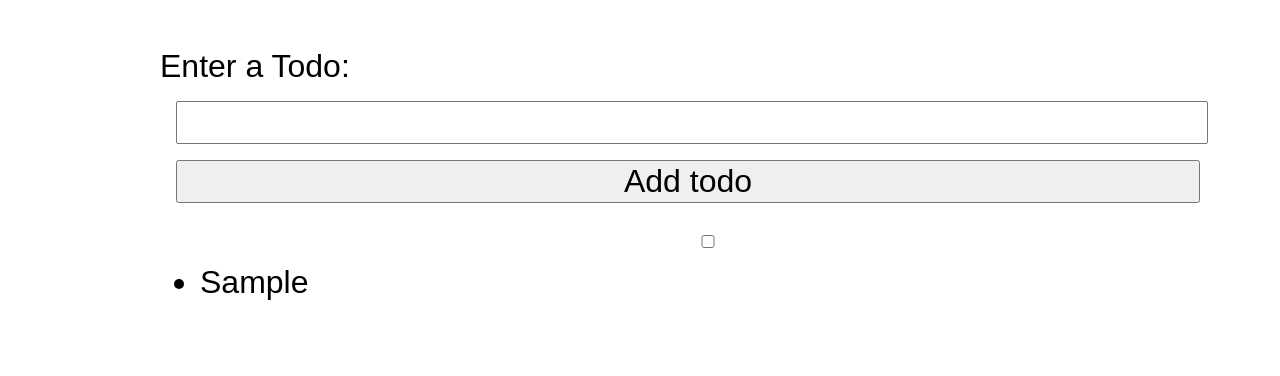
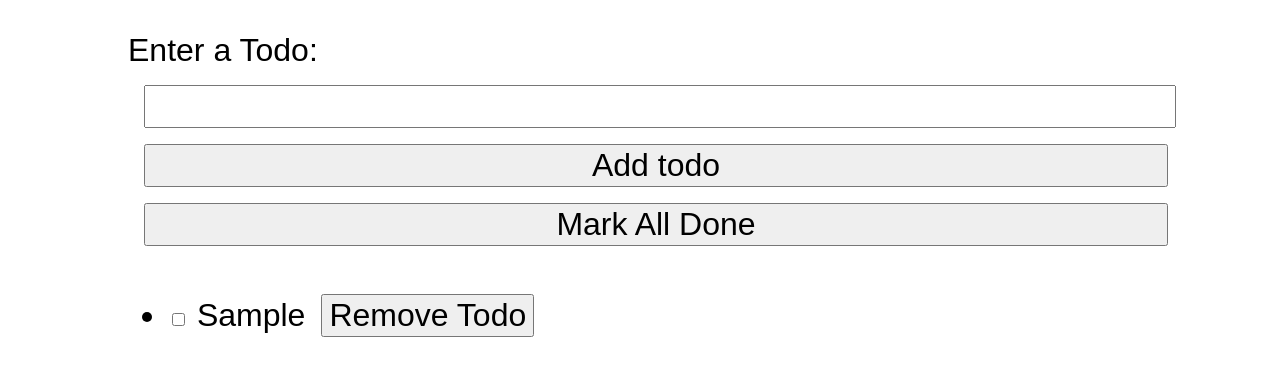
Before and after one commit to rizama/intro-react-hooks-todo, a React (Create React App) app: page / in a window 1280 px wide. Both pictures are taken after typing "Sample" into the empty fields and a click on the button "Add todo". Shown: the top 376 px of the page. Built offline with nearby package versions, Linux system fonts and the light colour scheme.

Commit message:
mark all todo

```diff
--- a/src/App.js
+++ b/src/App.js
@@ -1,18 +1,4 @@
 import React, { useState, useCallback, useEffect } from 'react';
-
-// function App() {
-//   return (
-//     <div>
-//       <h1>Hello React!</h1>
-//     </div>
-//   );
-// }
-
-// const App = () => (
-//   <div>
-//     <h1>Hello React!</h1>
-//   </div>
-// );
 
 const App = () => {
   // [default_value, function for set new value]
@@ -26,12 +12,13 @@ const App = () => {
   const formSubmitted = useCallback((click) => {
     click.preventDefault()
     if(!newTodo.trim()) return;
-    setTodos([...todos,
+    setTodos([
       {
-        id: todos.length + 1,
+        id: todos.length ? todos[0].id + 1 : 1,
         content: newTodo,
         done: false,
-      }
+      },
+      ...todos
     ])
     setNewTodo('');
   }, [newTodo, todos]);
@@ -43,11 +30,28 @@ const App = () => {
   const addTodo = useCallback((todo, index) => (event) => {
     const newTodos = [...todos];
     newTodos.splice(index, 1, {
-      ...todos,
+      ...todo,
       done: !todo.done
     })
     setTodos(newTodos)
   }, [todos]);
+
+  const removeTodo = useCallback(
+    (todo) => (event) => {
+      setTodos(todos.filter(otherTodo => otherTodo !== todo))
+    },
+    [todos]
+  );
+
+  const markAll = useCallback(() => {
+      const markTodos = todos.map((todo) => {
+        return {
+          ...todo,
+          done: true
+        }
+      })
+      setTodos(markTodos);
+    },[todos]);
 
   return (
     <div>
@@ -57,19 +61,23 @@ const App = () => {
           id="newTodo"
           name="newTodo"
           value={newTodo}
+          className="input-form"
           onChange={onNewTodoChange}
         />
-        <button>Add todo</button>
+        <button className="button-input">Add todo</button>
+        <button className="button-input" onClick={markAll}>Mark All Done</button>
       </form>
       <ul>
         {todos.map((todo, index) => (
           <li key={todo.id}>
             <input
+              className=""
               checked={todo.done}
               type="checkbox"
               onChange={addTodo(todo, index)}
             />
-            <span className={todo.done ? 'done' : ''}>{todo.content}</span>
+            <span className={todo.done ? 'done' : ''}>  {todo.content}</span>
+            <button className="button-remove" onClick={removeTodo(todo)}>Remove Todo</button>
           </li>
         ))}
       </ul>
--- a/src/index.css
+++ b/src/index.css
@@ -7,7 +7,31 @@ body {
   margin: 0 auto;
 }
 
-input, textarea, button, p, div, section, article, select {
+
+/* textarea, button, p, div, section, article, select {
+  display: block;
+  width: 100%;
+  font-family: sans-serif;
+  font-size: 1em;
+  margin: 0.5em;
+} */
+
+.button-input{
+  display: block;
+  width: 100%;
+  font-family: sans-serif;
+  font-size: 1em;
+  margin: 0.5em;
+}
+
+.button-remove{
+  font-family: sans-serif;
+  font-size: 1em;
+  margin: 0.5em;
+}
+
+
+.input-form {
   display: block;
   width: 100%;
   font-family: sans-serif;
@@ -18,3 +42,7 @@ input, textarea, button, p, div, section, article, select {
 .done {
   text-decoration: line-through;
 }
+
+.checkbox {
+  display: inline;
+}
```
